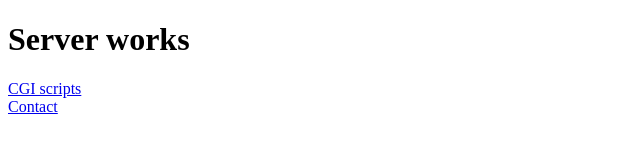
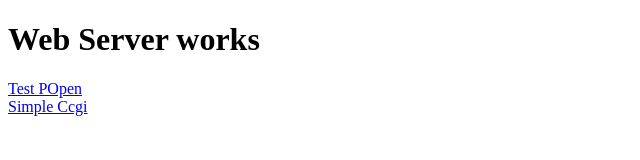
Before and after one commit to curleyt1/COMP3400, a plain HTML site: page www/index.html in a window 1280 px wide. Shown: the whole page, without its empty margins (0-640 px from the left). Drawn offline with Linux system fonts and the light colour scheme.

Commit message:
updated index.html

```diff
--- a/www/index.html
+++ b/www/index.html
@@ -1,12 +1,12 @@
 <!DOCTYPE html>
 <html>
 <head>
-	<title>Hello World</title>
+	<title>Operating Systems/ C server</title>
 </head>
 <body>
-		<h1>Server works </h1>
-		<a href="/cgi-bin/index.html">CGI scripts</a>
+		<h1>Web Server works </h1>
+		<a href="/cgi-bin/tester_popen.cgi">Test POpen</a>
 		<br>
-		<a href="/contact.html">Contact</a>
+		<a href="/cgi-bin/simpleCcgi.cgi">Simple Ccgi</a>
 </body>
 </html>
```
Also changed, not shown: www/cgi-bin/index.html (deleted, +0 -12 lines), www/favicon.ico (added), 2 other files.
